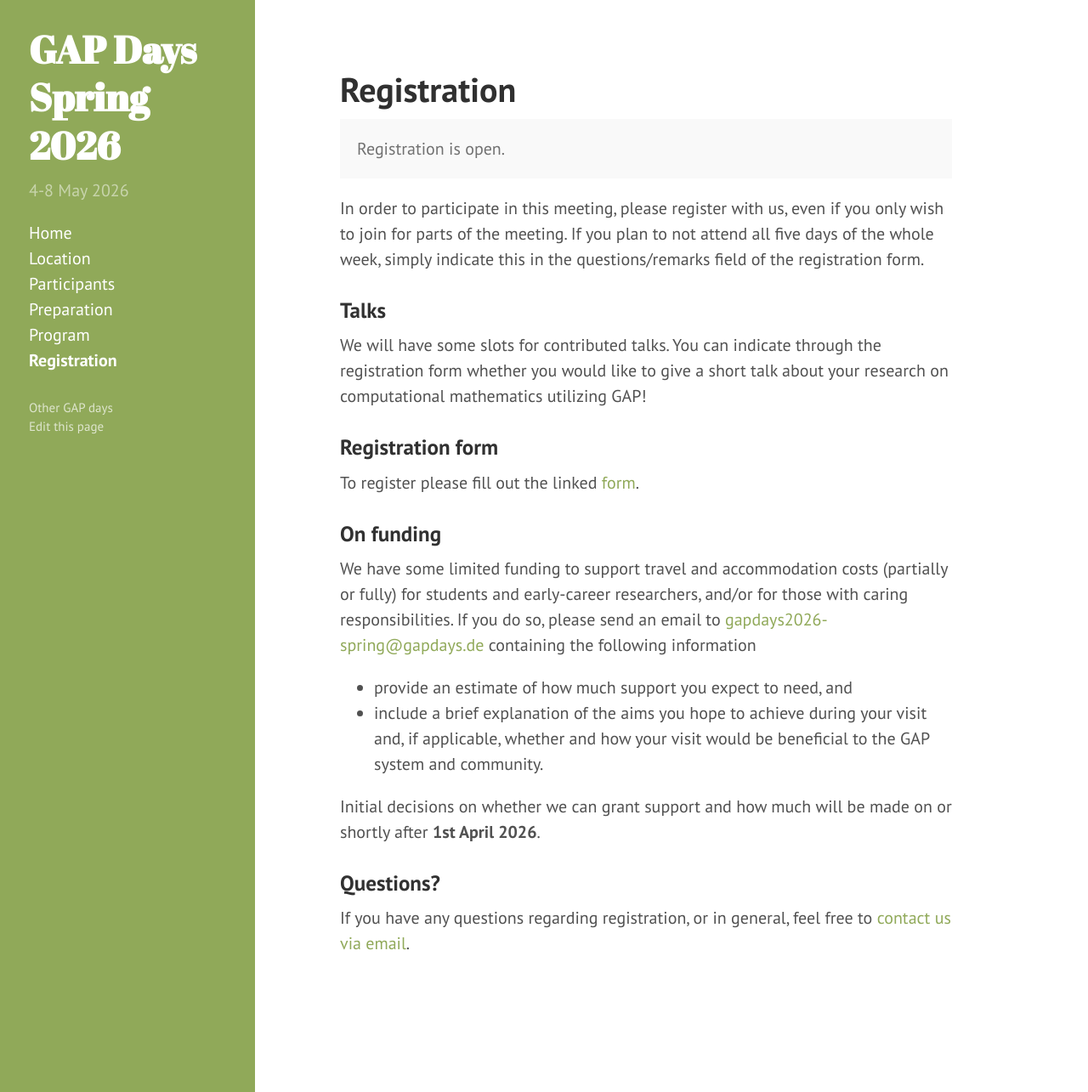
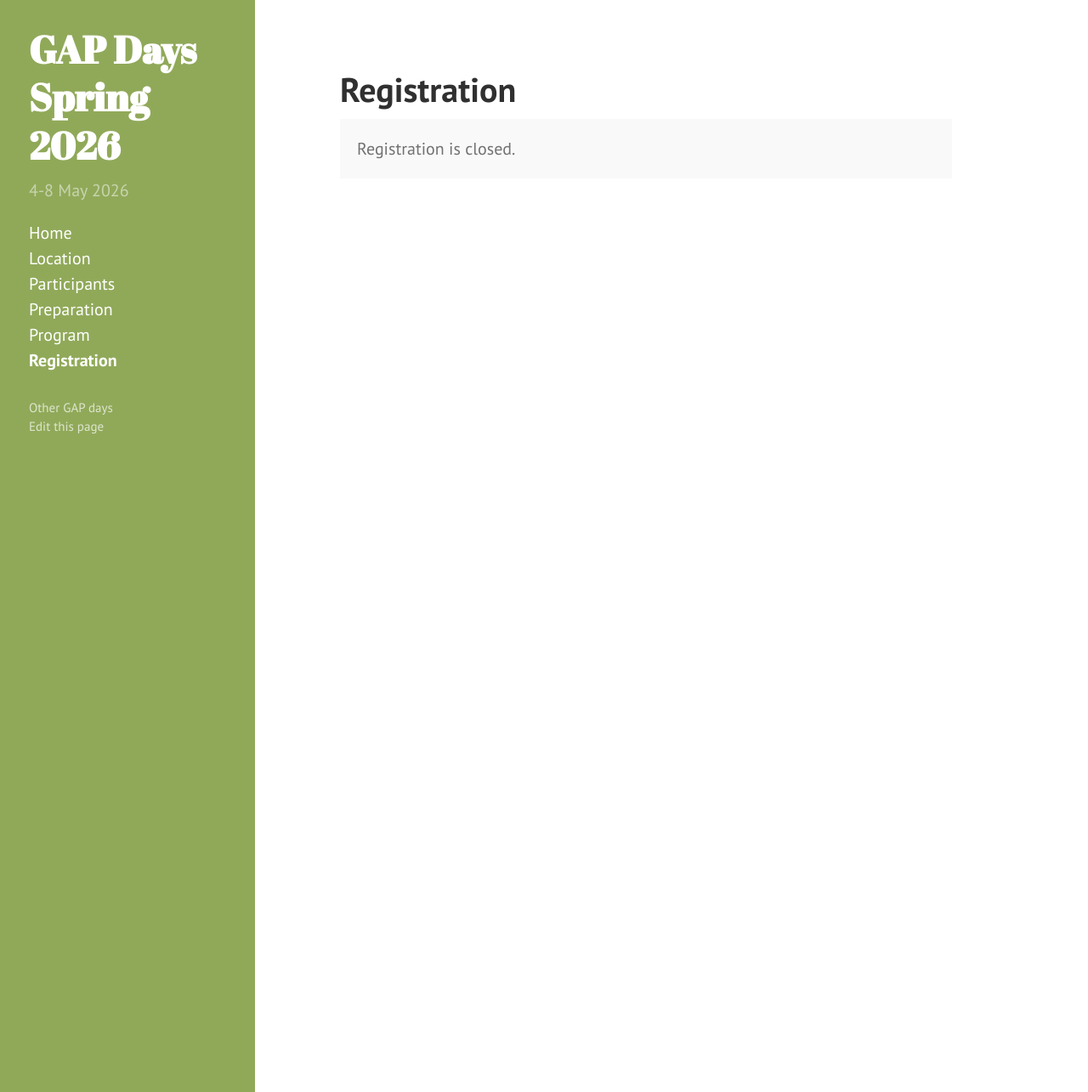
Before and after one commit to gapdays/gapdays2026-spring, a Jekyll site: the page built from registration.md, in a window 1280 px wide and 1285 px high. Shown: the whole window at 85% size. Built offline with Jekyll 4.4.1, drawn with Linux system fonts in a browser that asks for light colours.

Commit message:
registration closed

```diff
--- a/registration.md
+++ b/registration.md
@@ -1,7 +1,7 @@
 ---
 layout: page
 title: Registration
-registration_state: open
+registration_state: closed
 ---
 
 {% case page.registration_state %}
```
Also changed, not shown: index.md (+1 -1 lines).
